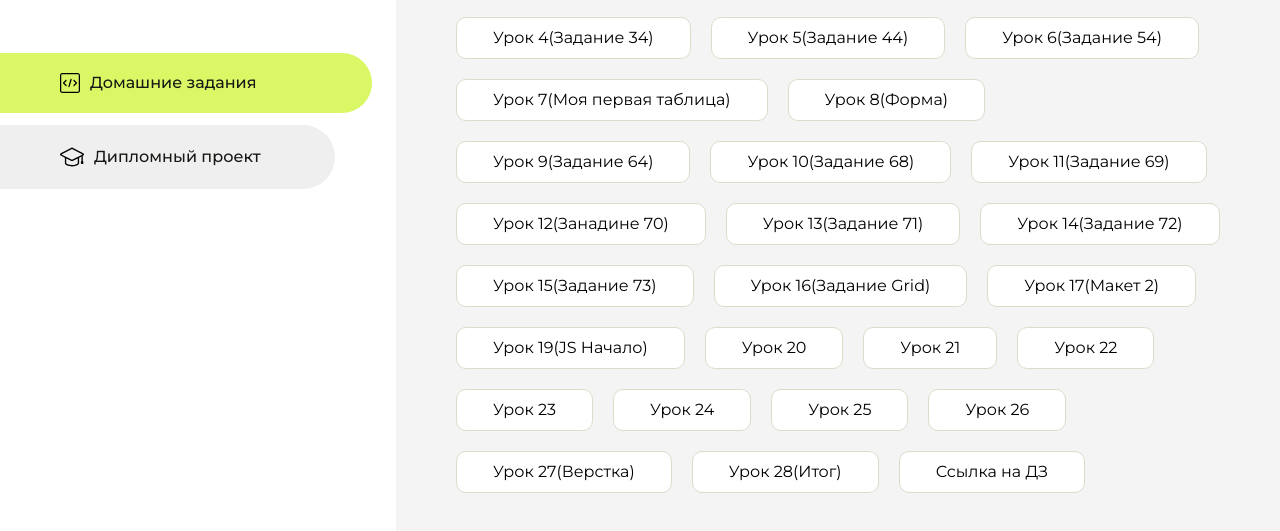
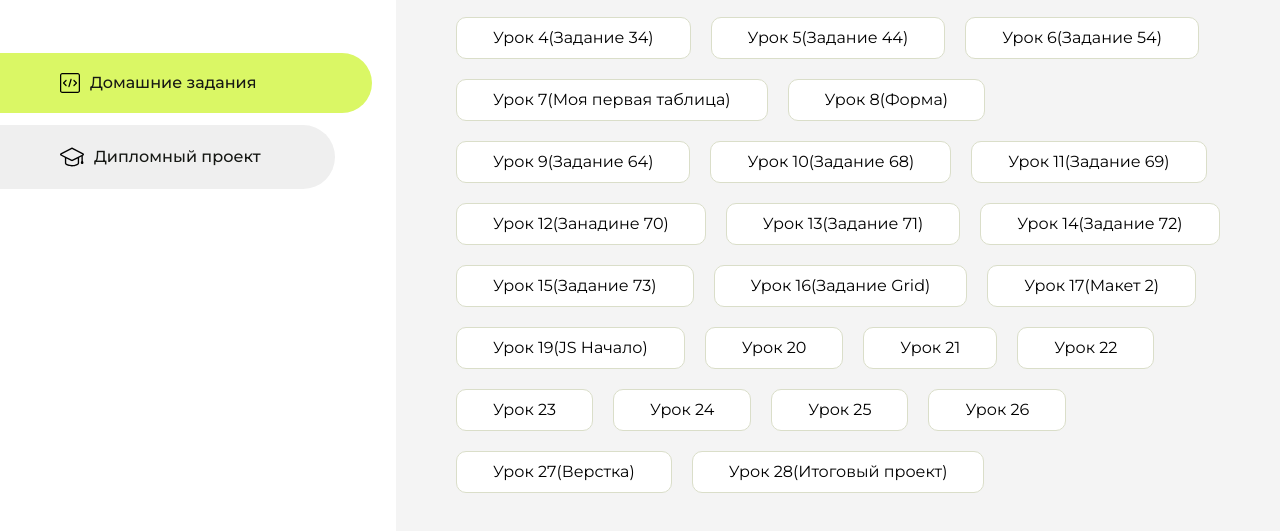
Before and after one commit to Aleks43-cell/homework, a plain HTML site: page index.html in a window 1280 px wide. Shown: the part 283-814 px from the top of the page. Drawn offline with Linux system fonts and the light colour scheme.

Commit message:
Update index.html

```diff
--- a/index.html
+++ b/index.html
@@ -171,10 +171,7 @@
                         <a href="wake-bake/index.html">Урок 27(Верстка)</a>
                     </li>
                     <li class="content__list-item">
-                        <a href="dyson/index.html">Урок 28(Итог)</a>
-                    </li>
-                    <li class="content__list-item">
-                        <a href="dyson/index.html">Ссылка на ДЗ</a>
+                        <a href="dyson/index.html">Урок 28(Итоговый проект)</a>
                     </li>
                 </ul>
             </div>
```
